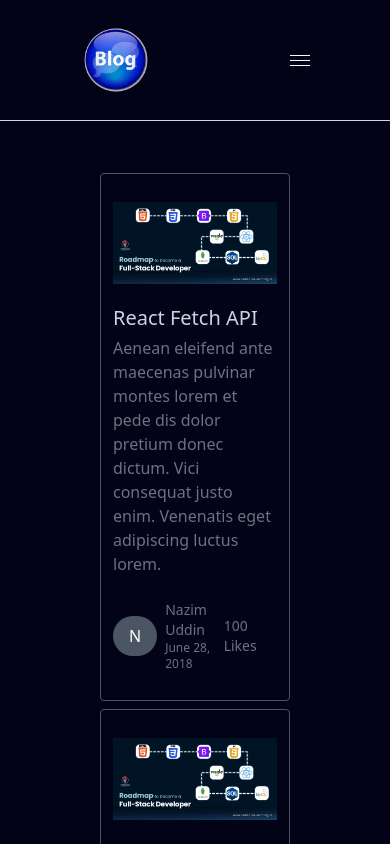
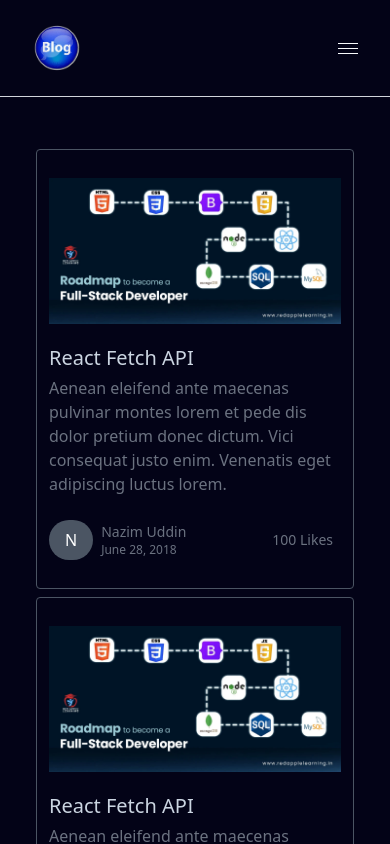
Before and after one commit to Nazim6269/nazimblogs, a React (Vite) app: page / in a window 390 px wide. Shown: the top 844 px of the page. Built offline with nearby package versions, Linux system fonts and the light colour scheme.

Commit message:
💄 style: finalize primary responsive design

```diff
--- a/src/Components/Navbar/Navbar.jsx
+++ b/src/Components/Navbar/Navbar.jsx
@@ -1,18 +1,18 @@
-import { faHamburger, faSearch } from "@fortawesome/free-solid-svg-icons";
+import { faSearch } from "@fortawesome/free-solid-svg-icons";
 import { FontAwesomeIcon } from "@fortawesome/react-fontawesome";
 import { Link } from "react-router-dom";
 
 const Navbar = () => {
   return (
     <>
-      <div className="flex justify-between items-center px-20 py-5 text-lg">
+      <div className="flex justify-between items-center px-8 xsm:px-12 sm:px-20 py-5 text-lg">
         {/* Left Panel */}
         <div>
           <Link to={"/"}>
             <img
               src="/blog.webp"
               alt="header logo"
-              className="h-20 select-none"
+              className="h-14 xsm:h-20 select-none"
             />
           </Link>
         </div>
--- a/src/Components/ui/container/Container.jsx
+++ b/src/Components/ui/container/Container.jsx
@@ -1,10 +1,15 @@
 import styled from "styled-components";
 
 const Container = styled.div`
-  padding: 2rem 5rem;
+  padding: 2rem 1rem;
   display: flex;
   justify-content: center;
   align-items: center;
+
+  // Media query for the "sm" breakpoint
+  @media (min-width: 640px) {
+    padding: 2rem 5rem;
+  }
 `;
 
 export default Container;
```
